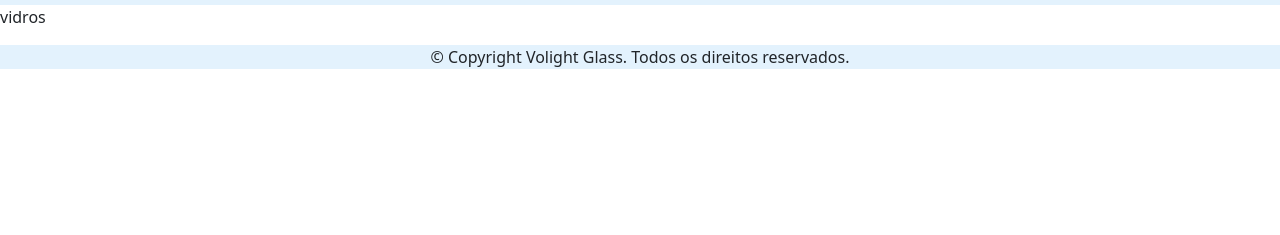
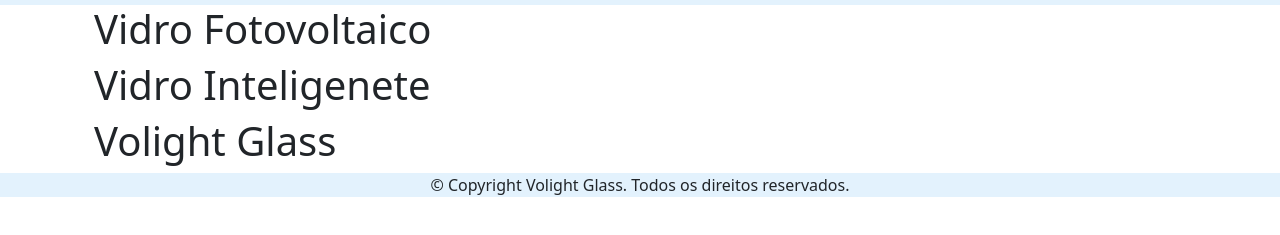
Before and after one commit to Jmmo-Gomes/Winter-Hackathon---BELLONA, a plain HTML site: page glass.html in a window 1280 px wide. Shown: the part 51-286 px from the top of the page. Drawn offline with nearby package versions, Linux system fonts and the light colour scheme.

Commit message:
Vai Filhão!

```diff
--- a/glass.html
+++ b/glass.html
@@ -1,5 +1,6 @@
 <!DOCTYPE html>
 <html lang="en">
+
 <head>
     <meta charset="UTF-8">
     <meta http-equiv="X-UA-Compatible" content="IE=edge">
@@ -8,6 +9,7 @@
     <link rel="shortcut icon" href="./images/logoSimples.ico" type="image/x-icon">
     <link href="https://cdn.jsdelivr.net/npm/bootstrap@5.0.2/dist/css/bootstrap.min.css" rel="stylesheet" integrity="sha384-EVSTQN3/azprG1Anm3QDgpJLIm9Nao0Yz1ztcQTwFspd3yD65VohhpuuCOmLASjC" crossorigin="anonymous">
 </head>
+
 <body>
     <nav class="navbar navbar-expand-lg navbar-light fixed-top" style="background-color: #e3f2fd;">
         <div class="container-fluid">
@@ -15,15 +17,13 @@
                 <img src="./images/logoSimples.png" alt="" width="30" height="24" class="d-inline-block align-text-top">
                 <span style="color: #15403B;">Volight Glass</span>
             </a>
-      <button class="navbar-toggler" type="button" data-bs-toggle="collapse" data-bs-target="#navbarSupportedContent"
-        aria-controls="navbarSupportedContent" aria-expanded="false" aria-label="Toggle navigation">
+            <button class="navbar-toggler" type="button" data-bs-toggle="collapse" data-bs-target="#navbarSupportedContent" aria-controls="navbarSupportedContent" aria-expanded="false" aria-label="Toggle navigation">
         <span class="navbar-toggler-icon"></span>
       </button>
             <div class="collapse navbar-collapse" id="navbarSupportedContent">
                 <ul class="navbar-nav me-auto mb-2 mb-lg-0">
                     <li class="nav-item dropdown">
-            <a class="nav-link dropdown-toggle" href="#" id="navbarDropdown" role="button" data-bs-toggle="dropdown"
-              aria-expanded="false">
+                        <a class="nav-link dropdown-toggle" href="#" id="navbarDropdown" role="button" data-bs-toggle="dropdown" aria-expanded="false">
               Produtos
             </a>
                         <ul class="dropdown-menu" aria-labelledby="navbarDropdown">
@@ -32,8 +32,7 @@
                         </ul>
                     </li>
                     <li class="nav-item dropdown">
-            <a class="nav-link dropdown-toggle" href="#" id="navbarDropdown" role="button" data-bs-toggle="dropdown"
-              aria-expanded="false">
+                        <a class="nav-link dropdown-toggle" href="#" id="navbarDropdown" role="button" data-bs-toggle="dropdown" aria-expanded="false">
               Sobre nós
             </a>
                         <ul class="dropdown-menu" aria-labelledby="navbarDropdown">
@@ -49,15 +48,39 @@
         </div>
     </nav>
 
-      <main  style="padding-top: 56px;">
-        <p>vidros</p>
+    <main style="padding-top: 56px;">
+
+        <div class="container">
+
+            <div class="container">
+
+                <h1>Vidro Fotovoltaico</h1>
+
+            </div>
+
+            <div class="container">
+
+                <h1>Vidro Inteligenete</h1>
+
+            </div>
+
+            <div class="container">
+
+                <h1>Volight Glass</h1>
+
+            </div>
+
+        </div>
 
     </main>
 
     <footer class="text-center" style="background-color: #e3f2fd;">
-        <p class="mb-0">&#169; Copyright Volight Glass. Todos os direitos reservados.</p>
+        <p>&#169; Copyright Volight Glass. Todos os direitos reservados.</p>
     </footer>
 
     <script src="https://cdn.jsdelivr.net/npm/bootstrap@5.0.2/dist/js/bootstrap.bundle.min.js" integrity="sha384-MrcW6ZMFYlzcLA8Nl+NtUVF0sA7MsXsP1UyJoMp4YLEuNSfAP+JcXn/tWtIaxVXM" crossorigin="anonymous"></script>
 </body>
+
 </html>
+
+</html>
```
Also changed, not shown: empresa.html (+5 -4 lines). Lines whose indentation alone changed are shown as unchanged.
